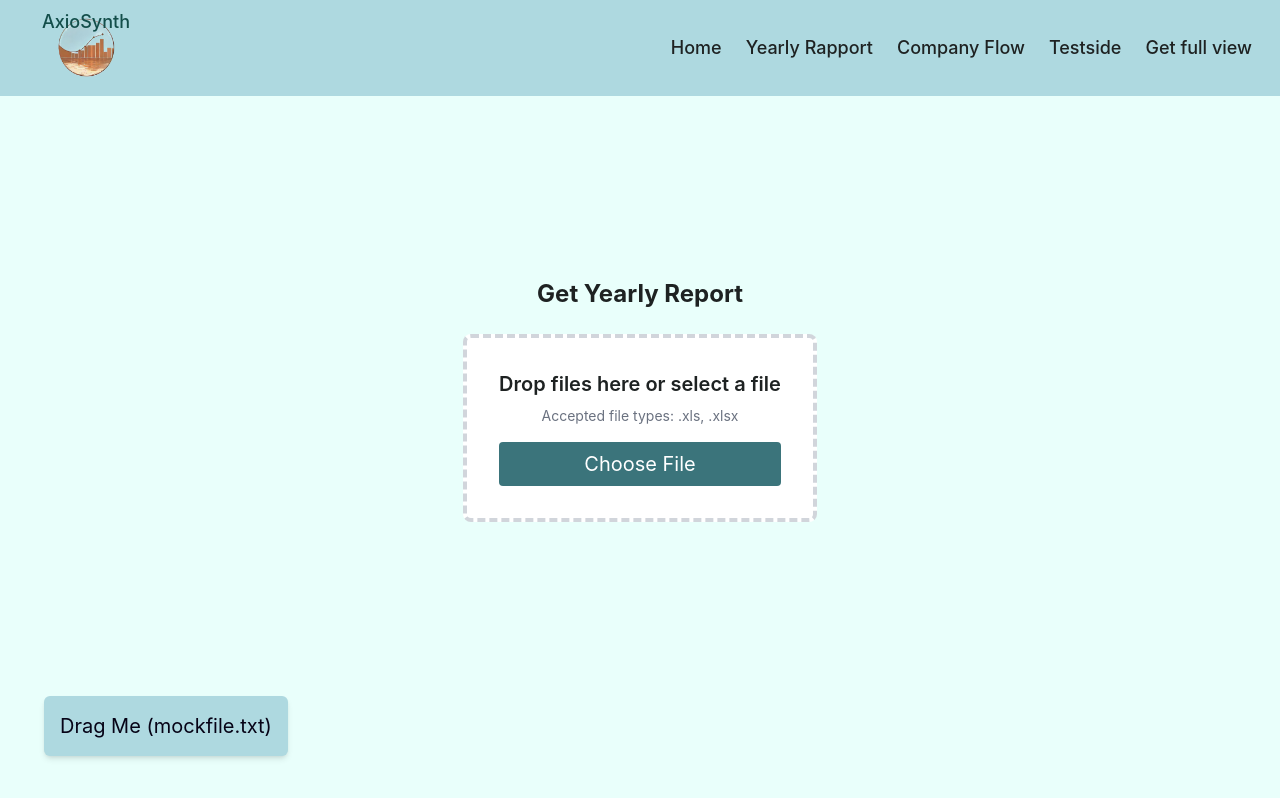
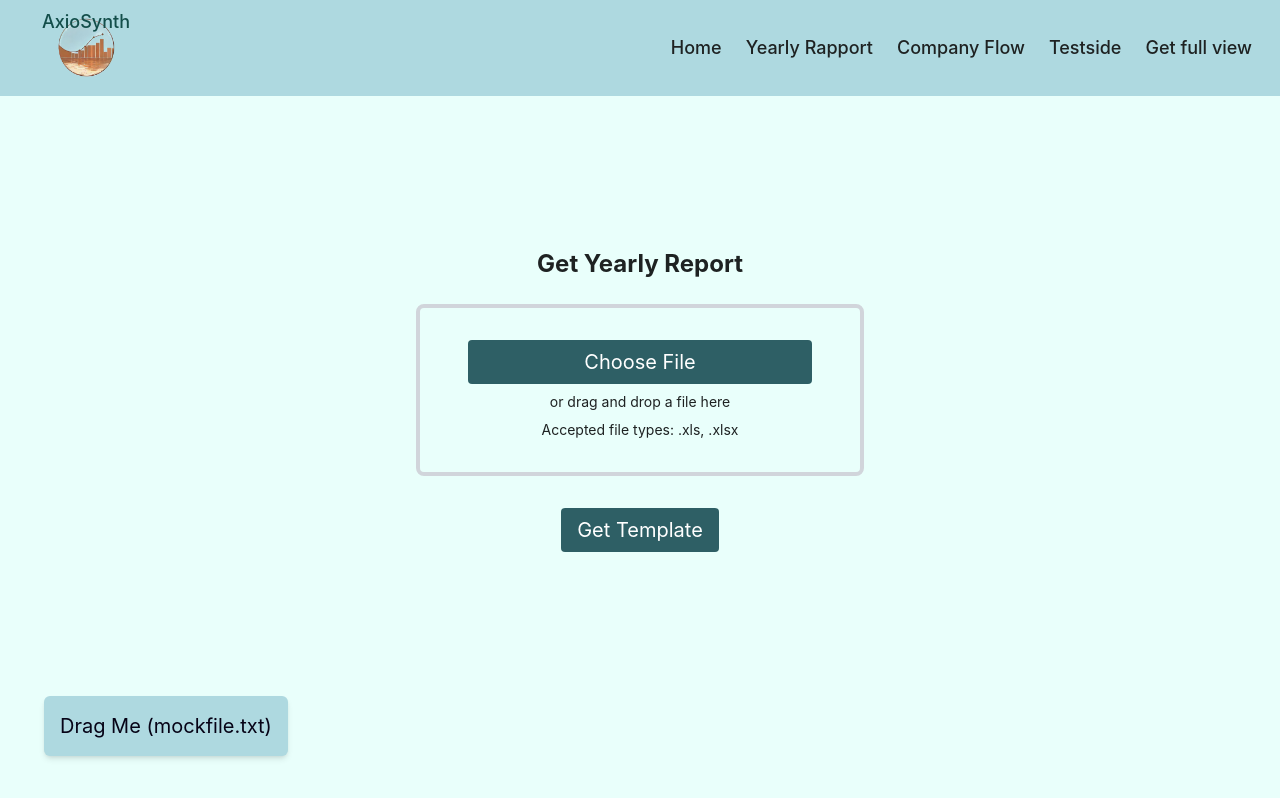
Before and after one commit to VISInnovasjon/BT-Proffsnapper-Frontend, a React (Vite) app: page /rapport in a window 1280 px wide. Built offline with nearby package versions, Linux system fonts and the light colour scheme.

Commit message:
Added TS, TW, test fixes

```diff
--- a/src/Components/DropboxYR.tsx
+++ b/src/Components/DropboxYR.tsx
@@ -13,7 +13,6 @@ const Dropbox: React.FC<DropboxProps> = ({ onFileUpdate, name }) => {
   const [isLoading, setIsLoading] = useState(false);
   const [updatedFile, setUpdatedFile] = useState<File | null>(null);
   const [error, setError] = useState<string | null>(null);
-  const [showFileContent, setShowFileContent] = useState(false);
 
   const handleDragEnter = (e: React.DragEvent) => {
     e.preventDefault();
@@ -55,12 +54,12 @@ const Dropbox: React.FC<DropboxProps> = ({ onFileUpdate, name }) => {
         handleFileUpdate(file);
       } else {
         setError(
-          "Invalid file type. Please try again with a .txt, .pdf, or .docx file."
+          "Invalid file type. Please try again with a .xls or .xlsx file."
         );
       }
     } catch (error) {
       setError(
-        "Invalid file type. Please try again with a .txt, .pdf, or .docx file."
+        "Invalid file type. Please try again with a .xls or .xlsx file."
       );
     }
   };
@@ -78,7 +77,7 @@ const Dropbox: React.FC<DropboxProps> = ({ onFileUpdate, name }) => {
       handleFileUpdate(file);
     } else {
       setError(
-        "Invalid file type. Please try again with a .txt, .pdf, or .docx file."
+        "Invalid file type. Please try again with a .xls or .xlsx file."
       );
     }
   };
@@ -110,15 +109,14 @@ const Dropbox: React.FC<DropboxProps> = ({ onFileUpdate, name }) => {
   const handleDeleteFile = () => {
     setUpdatedFile(null);
     setError(null);
-    setShowFileContent(false);
   };
 
   return (
     <div
-      className={`relative border-dashed border-4 p-8 rounded-lg transition-all duration-300 ease-in-out transform ${
+      className={`w-full max-w-md mx-auto relative border-solid border-4 p-8 rounded-lg transition-all duration-300 ease-in-out transform ${
         isDragging
-          ? "border-[#2e5f65] bg-[#AED9E0] scale-105"
-          : "border-gray-300 bg-white"
+          ? "border-[#2e5f65] bg-[#AED9E0] "
+          : "border-gray-300 bg-transparent"
       }`}
       onDragEnter={handleDragEnter}
       onDragLeave={handleDragLeave}
@@ -127,7 +125,7 @@ const Dropbox: React.FC<DropboxProps> = ({ onFileUpdate, name }) => {
     >
       <div className="text-center">
         {isLoading ? (
-          <div className="flex flex-col items-center">
+          <div className="flex flex-col items-center ">
             <CircularProgress className="mb-4" />
             <p className="text-[#333333]">Updating file...</p>
           </div>
@@ -136,50 +134,32 @@ const Dropbox: React.FC<DropboxProps> = ({ onFileUpdate, name }) => {
             {error && <p className="text-red-500 mb-4">{error}</p>}
             {updatedFile ? (
               <>
-                <p className="text-green-500 text-xl mb-2">Upload completed</p>
+                <p className="text-green-500 text-xl mb-2 animate-bounce">
+                  Upload completed
+                </p>
                 <p className="text-[#333333] my-4 flex justify-center items-center">
                   {updatedFile.name}
+                </p>
+                <div className="flex justify-center space-x-4 ">
                   <button
+                    onClick={handleSaveFile}
+                    className="bg-[#2E5F65] text-white py-2 px-4 mt-4 rounded hover:bg-[#3b747b] transition-all duration-300"
+                  >
+                    Save updated file
+                  </button>
+                  <button
+                    className="bg-[#ac3535] text-white py-1 px-2 mt-4 rounded hover:bg-[#b14c4c]  transition-all duration-300"
                     onClick={() => {
                       if (window.confirm("Delete updated file?"))
                         handleDeleteFile();
                     }}
-                    className="text-red-500 hover:text-red-700 ml-4"
                   >
-                    X
-                  </button>
-                </p>
-                <div className="flex justify-center space-x-4">
-                  <button
-                    onClick={() => setShowFileContent(!showFileContent)}
-                    className="bg-[#2e5f65] text-white px-4 py-2 rounded-md hover:bg-[#AED9E0] hover:text-[#060316] transition-all duration-300"
-                  >
-                    {showFileContent
-                      ? "Hide updated file"
-                      : "Show updated file"}
-                  </button>
-                  <button
-                    onClick={handleSaveFile}
-                    className="bg-[#2e5f65] text-white px-4 py-2 rounded-md hover:bg-[#AED9E0] hover:text-[#060316]  transition-all duration-300"
-                  >
-                    Save updated file
+                    Delete
                   </button>
                 </div>
-                {showFileContent && (
-                  <div className="mt-4 p-4 bg-[#AED9E0] text-[#060316] rounded-md">
-                    <p>{`${updatedFile.name} - updated with new data`}</p>
-                  </div>
-                )}
               </>
             ) : (
               <>
-                <p className="text-[#1e2222] font-semibold mb-2">
-                  Drop files here or select a file
-                </p>
-                <p className="text-gray-500 text-sm mb-4">
-                  Accepted file types: .xls, .xlsx
-                </p>
-
                 <input
                   type="file"
                   className="hidden"
@@ -188,10 +168,16 @@ const Dropbox: React.FC<DropboxProps> = ({ onFileUpdate, name }) => {
                 />
                 <label
                   htmlFor={`fileInput-${name}`}
-                  className="block text-center bg-[#3b747b]  text-[white] py-2 px-4 rounded cursor-pointer hover:bg-[#2E5F65]  hover:text-[#FAFFFB] transition-all duration-300"
+                  className="block text-center bg-[#2E5F65] text-white py-2 px-4 mx-4 rounded hover:bg-[#3b747b] transition-all duration-300 cursor-pointer"
                 >
                   Choose File
                 </label>
+                <p className="text-center text-sm mt-2">
+                  or drag and drop a file here
+                </p>
+                <p className="text-center text-sm mt-2">
+                  Accepted file types: .xls, .xlsx
+                </p>
               </>
             )}
           </>
--- a/src/Pages/companyFlow.tsx
+++ b/src/Pages/companyFlow.tsx
@@ -14,7 +14,7 @@ const invalidMockFile = new File(
   { type: "image/jpeg" }
 );
 
-const App: React.FC = () => {
+const CompanyFlowPage: React.FC = () => {
   const [view, setView] = useState<
     "Update Company Data Flow" | "dropbox1" | "dropbox2"
   >("Update Company Data Flow");
@@ -86,6 +86,12 @@ const App: React.FC = () => {
       {view === "dropbox1" && (
         <div className="flex flex-col items-center w-full">
           <Dropbox name="Dropbox 1" fetchEndpoint="/api/dropbox1" />
+
+          <p className="text-[#1e2222] text-center m-4">
+            If you need a new file for the dropbox, click on "Get template"
+            button below.
+          </p>
+
           <button
             className="bg-[#2E5F65] text-white py-2 mt-4 px-4 mx-4 rounded hover:bg-[#3b747b] transition-all duration-300"
             onClick={() => handleTemplateFetch("dropbox1")}
@@ -202,4 +208,4 @@ const App: React.FC = () => {
   );
 };
 
-export default App;
+export default CompanyFlowPage;
--- a/src/Pages/getYearlyReport.tsx
+++ b/src/Pages/getYearlyReport.tsx
@@ -1,8 +1,53 @@
-import React from "react";
+import React, { useState } from "react";
+import CircularProgress from "@mui/material/CircularProgress";
 import DraggableItem from "../Components/draggableItem";
-import DropboxYR from "../Components/DropboxYR";
+import Dropbox from "../Components/DropboxYR";
 
 const YearlyReport: React.FC = () => {
+  const [isFetchingTemplate, setIsFetchingTemplate] = useState(false);
+
+  const handleFetchTemplate = () => {
+    const confirmMessage = "Continue to fetch template?";
+    const userConfirmed = window.confirm(confirmMessage);
+
+    if (userConfirmed) {
+      setIsFetchingTemplate(true);
+
+      fetch("") // Use your actual endpoint here
+        .then((response) => {
+          if (!response.ok) {
+            throw new Error("Failed to fetch template.");
+          }
+          return response.blob(); // Assuming the template is a blob (file)
+        })
+        .then((blob) => {
+          setIsFetchingTemplate(false);
+
+          // Create a URL object from the blob
+          const url = URL.createObjectURL(blob);
+
+          // Create a link element
+          const link = document.createElement("a");
+          link.href = url;
+          link.download = "template.xlsx"; // Example filename
+          document.body.appendChild(link);
+
+          // Trigger the click event to download the file
+          link.click();
+
+          // Clean up
+          URL.revokeObjectURL(url);
+          document.body.removeChild(link);
+        })
+        .catch((error) => {
+          setIsFetchingTemplate(false);
+          console.error("Error fetching template:", error);
+        });
+    } else {
+      console.log("Fetch template canceled.");
+    }
+  };
+
   const handleFileUpdate = (file: File) => {
     console.log("Updated file:", file);
   };
@@ -15,7 +60,18 @@ const YearlyReport: React.FC = () => {
       <div className="m-10 absolute left-1 bottom-1">
         <DraggableItem />
       </div>
-      <DropboxYR onFileUpdate={handleFileUpdate} name={""} fetchEndpoint={""} />
+      <Dropbox onFileUpdate={handleFileUpdate} name={""} fetchEndpoint={""} />
+      <div className="mt-4">
+        <button
+          onClick={handleFetchTemplate}
+          className="bg-[#2E5F65] text-white py-2 px-4 mt-4 rounded hover:bg-[#3b747b] transition-all duration-300"
+        >
+          Get Template
+        </button>
+      </div>
+      {isFetchingTemplate && (
+        <CircularProgress className="block mx-auto mt-4" />
+      )}
     </div>
   );
 };
```
Also changed, not shown: src/Components/dropboxCF.tsx (+48 -28 lines).
